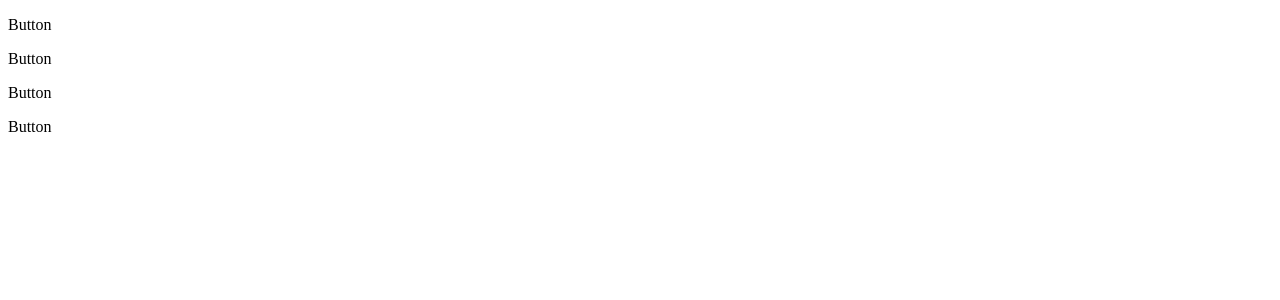
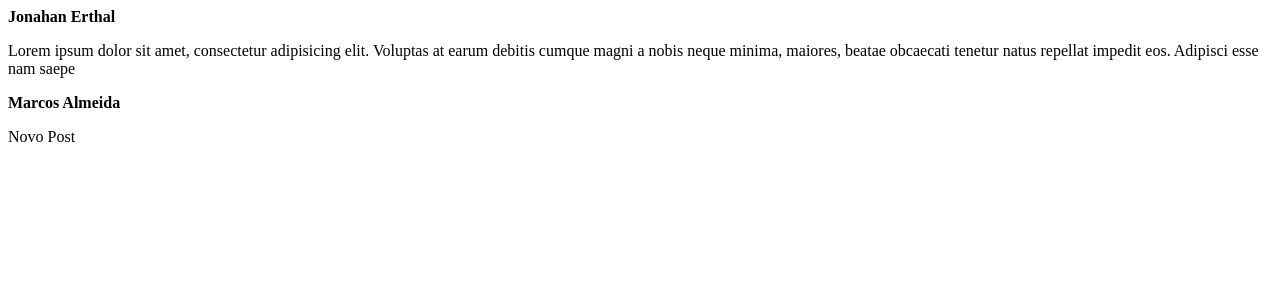
Before and after one commit to jonierthal/01_React_JS_Fundamentos, a React (Vite) app: page / in a window 1280 px wide. Shown: the top 300 px of the page. Built offline with nearby package versions, Linux system fonts and the light colour scheme.

Commit message:
Propriedades

```diff
--- a/src/App.jsx
+++ b/src/App.jsx
@@ -3,10 +3,14 @@ import { Post } from "./Post"
 export function App() {
   return (
   <div>
-   <Post/>
-   <Post/>
-   <Post/>
-   <Post/>
+   <Post
+      author="Jonahan Erthal"
+      content="Lorem ipsum dolor sit amet, consectetur adipisicing elit. Voluptas at earum debitis cumque magni a nobis neque minima, maiores, beatae obcaecati tenetur natus repellat impedit eos. Adipisci esse nam saepe"
+   />
+   <Post
+      author="Marcos Almeida"
+      content="Novo Post"
+   />
   </div>
   )
 }
--- a/src/Post.jsx
+++ b/src/Post.jsx
@@ -1,3 +1,8 @@
-export function Post() {
-    return <p>Button</p>
+export function Post(props) {
+    return (
+        <div>
+        <strong>{props.author}</strong>
+        <p>{props.content}</p>
+        </div>
+    )
 }
```
